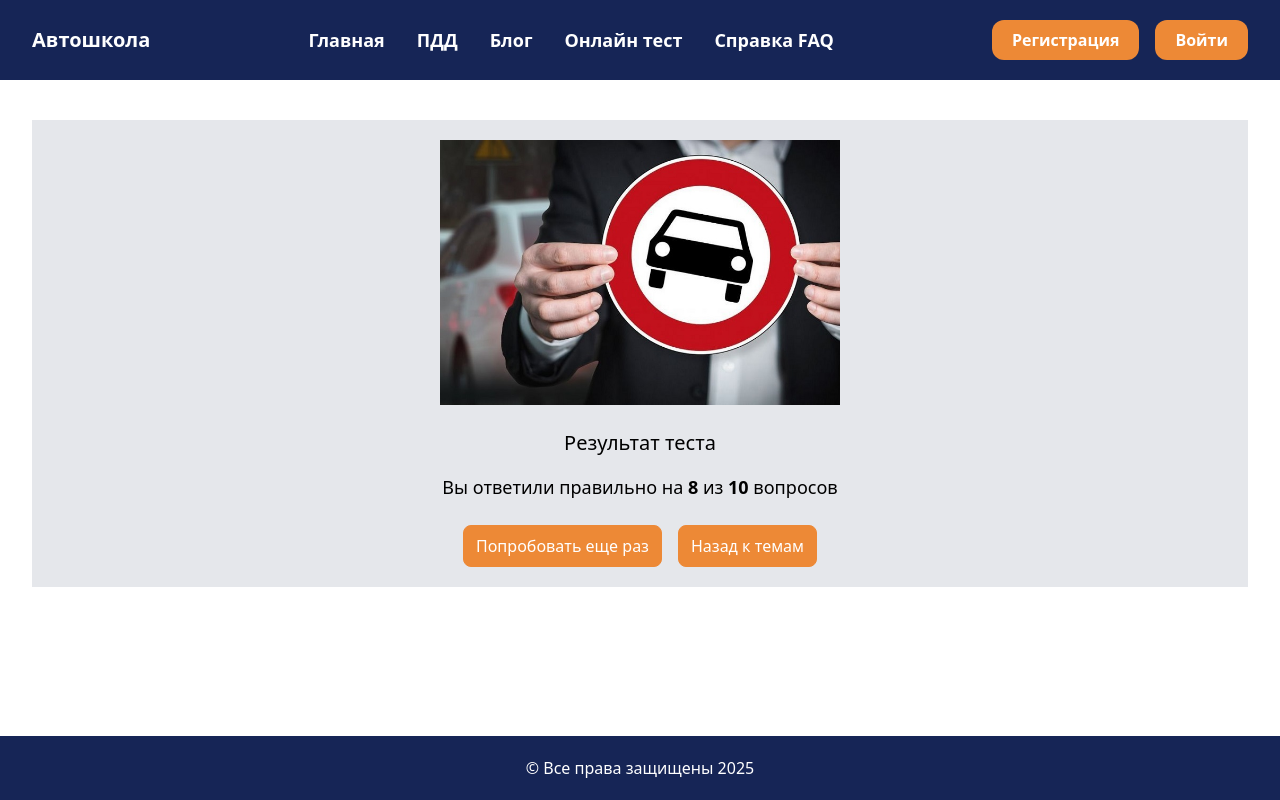
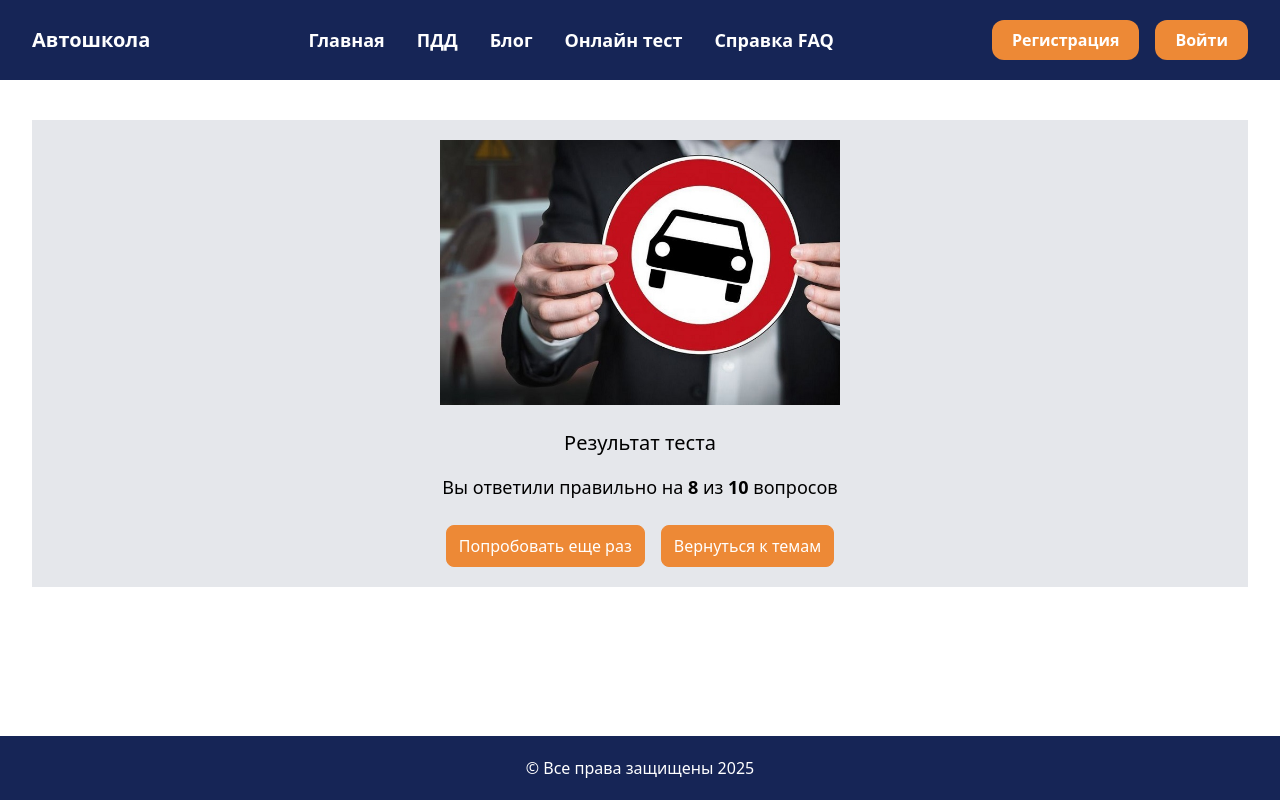
Before and after one commit to TikhonovIvan/pdd-2025, a website: page test-result.html in a window 1280 px wide. Drawn offline with Linux system fonts and the light colour scheme.

Commit message:
commit 10.1

```diff
--- a/test-result.html
+++ b/test-result.html
@@ -148,7 +148,7 @@
 
                 <div class="flex gap-4 items-center ">
                     <a href="test.html" class="bg-orange-400 px-3 py-2 rounded-lg text-white border border-orange-400 hover:bg-white hover:text-black ">Попробовать еще раз</a>
-                    <a href="сategories-test.html" class="bg-orange-400 px-3 py-2 rounded-lg text-white border border-orange-400 hover:bg-white hover:text-black ">Назад к темам</a>
+                    <a href="сategories-test.html" class="bg-orange-400 px-3 py-2 rounded-lg text-white border border-orange-400 hover:bg-white hover:text-black ">Вернуться к темам</a>
                 </div>
             </div>
 
```
